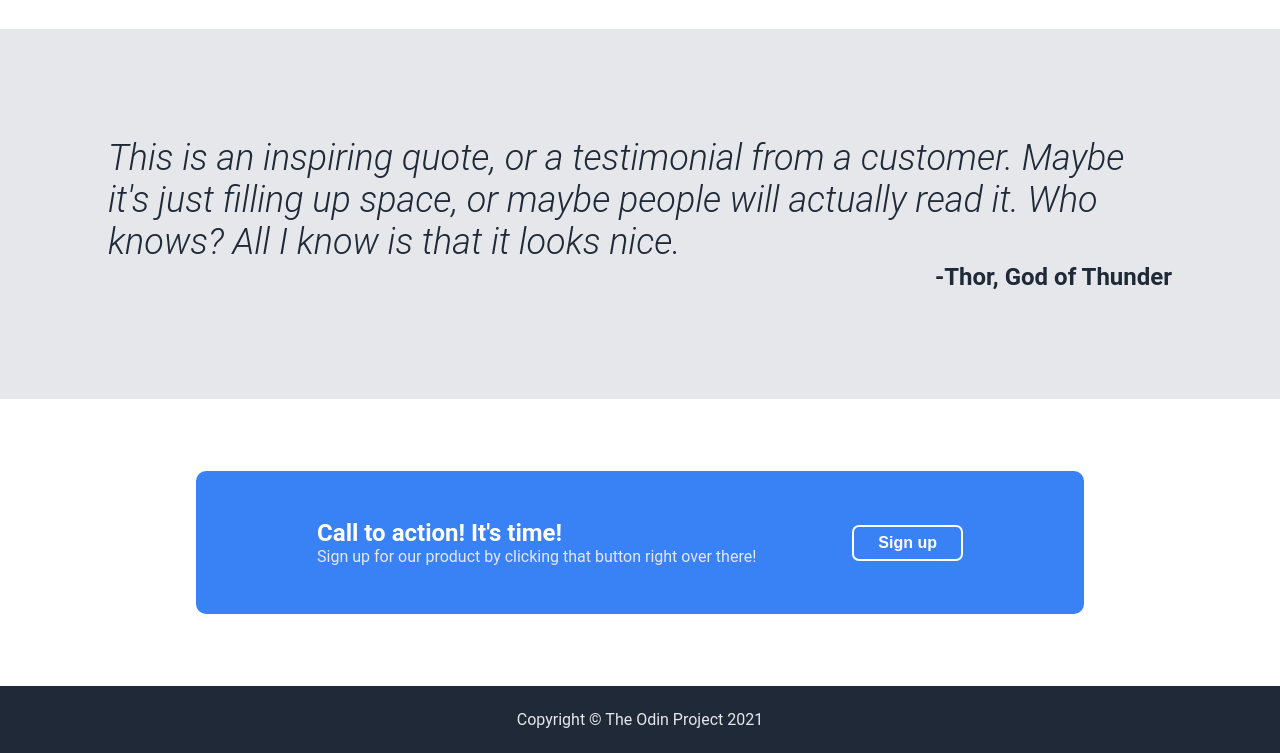
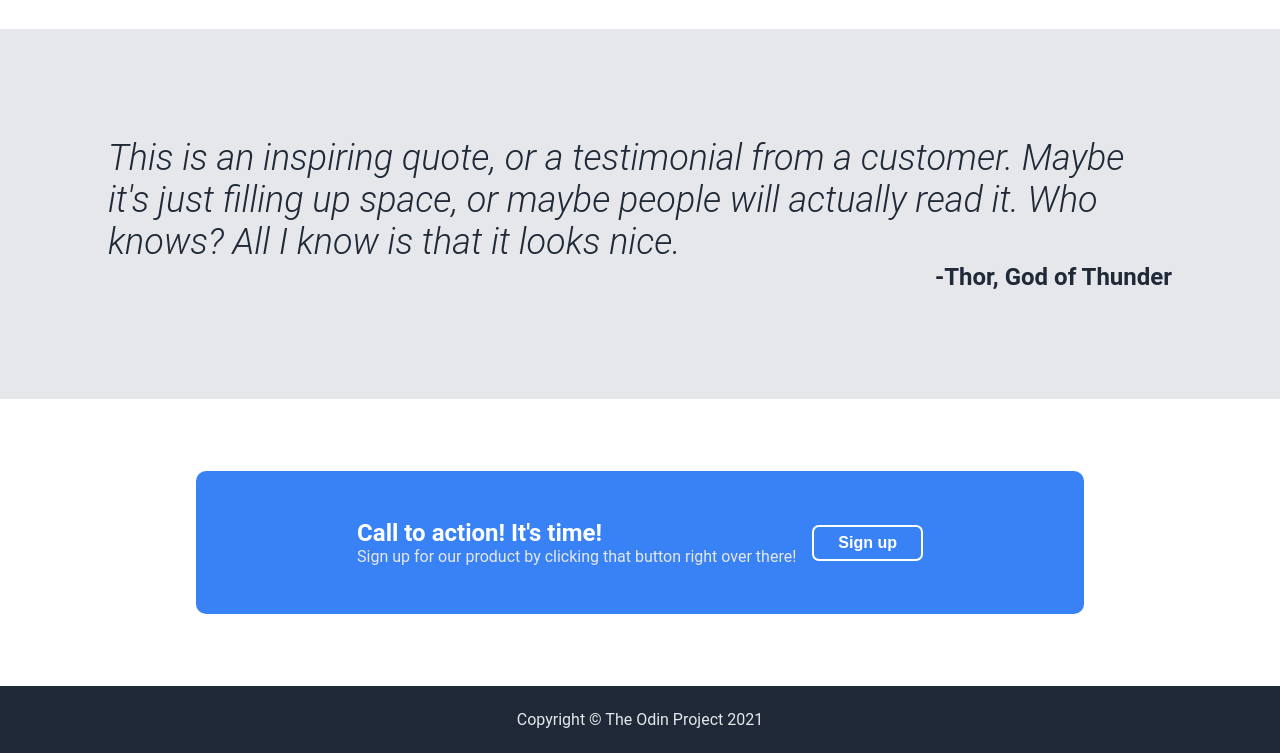
Before and after one commit to bhupesh7387/landing-page, a plain HTML site: page index.html in a window 1280 px wide. Shown: the part 923-1676 px from the top of the page. Drawn offline with Linux system fonts and the light colour scheme.

Commit message:
reduce gap between action container elements

```diff
--- a/style.css
+++ b/style.css
@@ -142,7 +142,8 @@ body {
     display: flex;
     justify-content: center;
     align-items: center;
-    gap: 96px;
+    gap: 16px;
+    flex-wrap: wrap;
 
     border-radius: 10px;
 }
```
